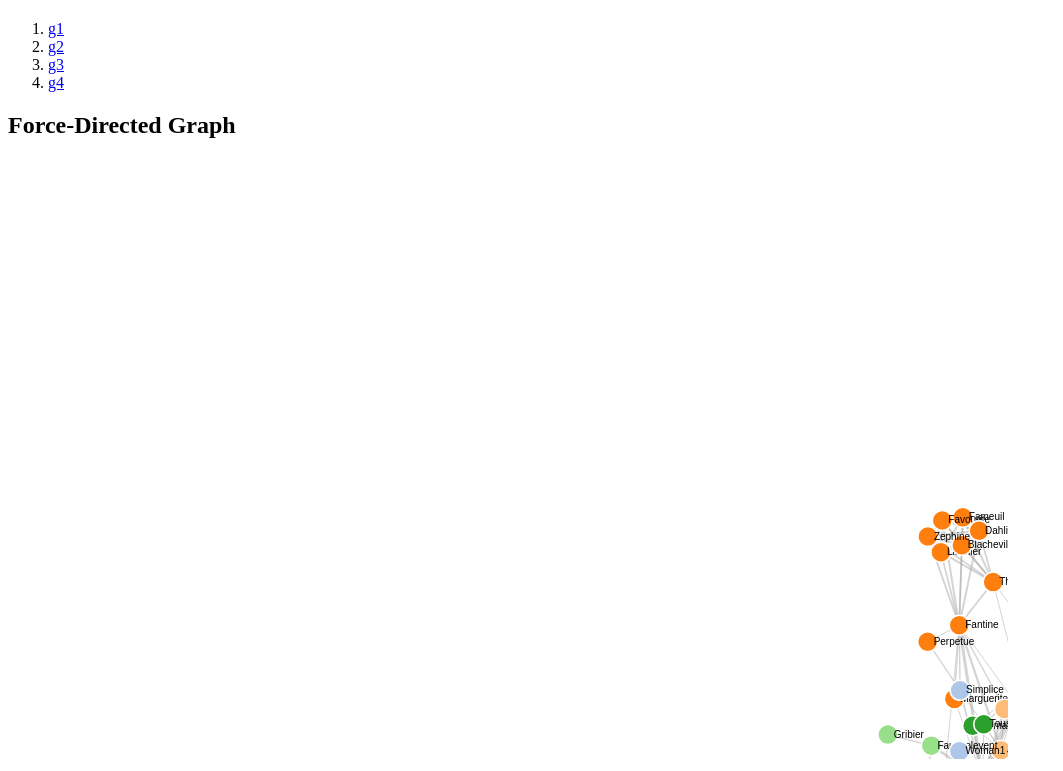
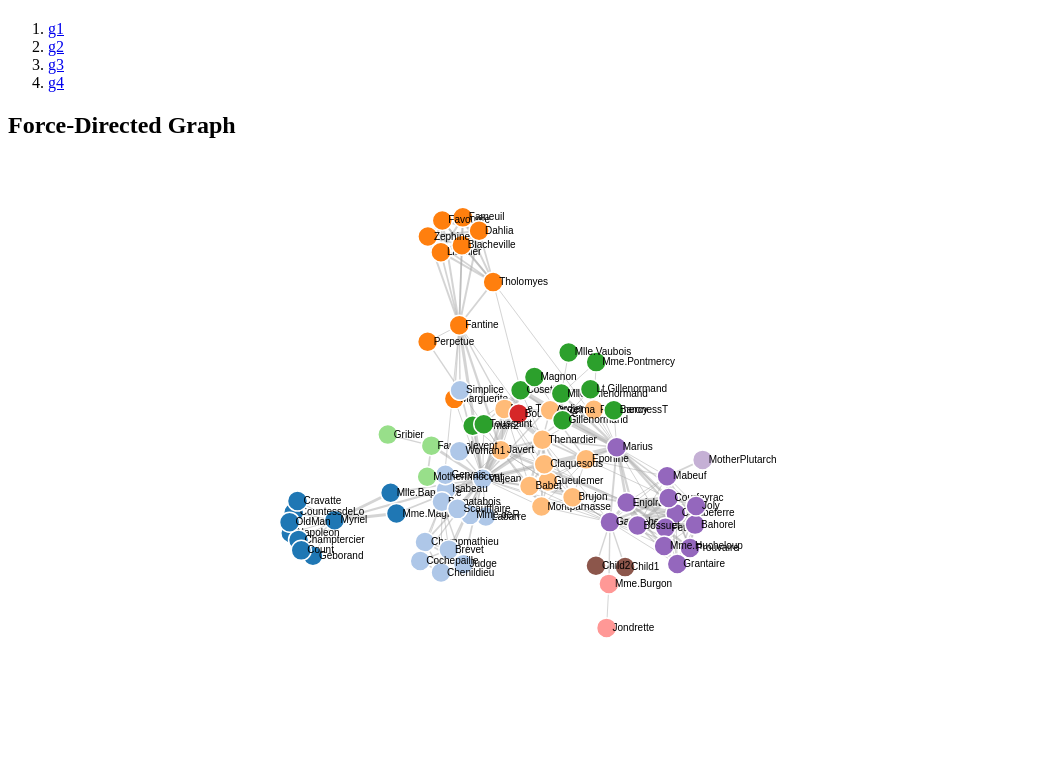
Before and after one commit to SongJinBeom/sample, a plain HTML site: page g1.html in a window 1280 px wide. Shown: the part 60-831 px from the top of the page, without its empty margins (0-1063 px from the left). Drawn offline with nearby package versions, Linux system fonts and the light colour scheme; no server answers.

Commit message:
ㅇ
ㅇㅇ

```diff
--- a/g1.html
+++ b/g1.html
@@ -63,7 +63,7 @@
   var simulation = d3.forceSimulation()
       .force("link", d3.forceLink().id(function(d) { return d.id; }))
       .force("charge", d3.forceManyBody())
-      .force("center", d3.forceCenter(width, height));
+      .force("center", d3.forceCenter(width / 2, height / 2));
 
   d3.json("g1.json", function(error, graph) {
 
```
